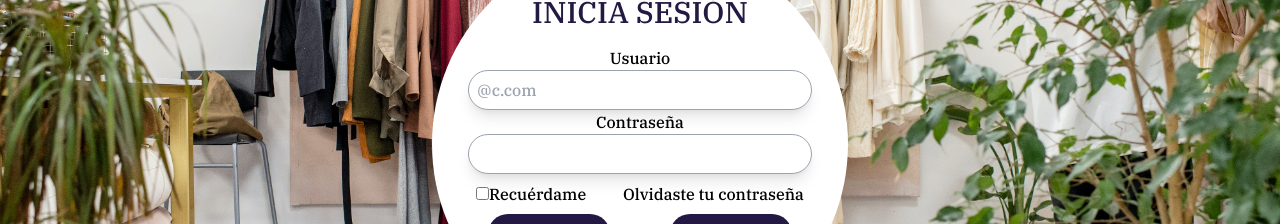
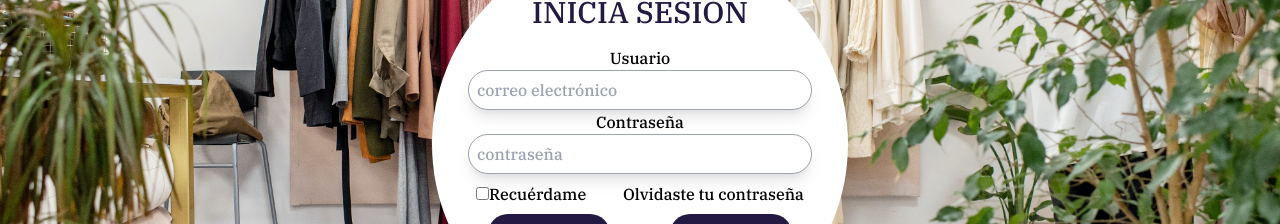
Before and after one commit to KarenVT/21st-century-developers, a React (Create React App) app: page /Login in a window 1280 px wide. Shown: the part 272-496 px from the top of the page. Built offline with nearby package versions, Linux system fonts and the light colour scheme.

Commit message:
cambios en el login

```diff
--- a/src/pages/Registro_login/Login.jsx
+++ b/src/pages/Registro_login/Login.jsx
@@ -8,11 +8,11 @@ const Login = () => {
             <h2 className="m-4 text-center text-3xl text-principal px-12">INICIA SESIÓN </h2>
                 <div>
                 <label for="email">Usuario</label>
-                    <input className="input shadow-lg" type="email" placeholder="@c.com" required />
+                    <input className="input shadow-lg" type="email" placeholder="correo electrónico" required />
                 </div>
                 <div >
                 <label for="password">Contraseña</label>
-                    <input className="input shadow-lg" type="password" required />
+                    <input className="input shadow-lg" type="password" placeholder="contraseña" required />
                 </div>
 
                 <div className="flex justify-between p-2">
```
